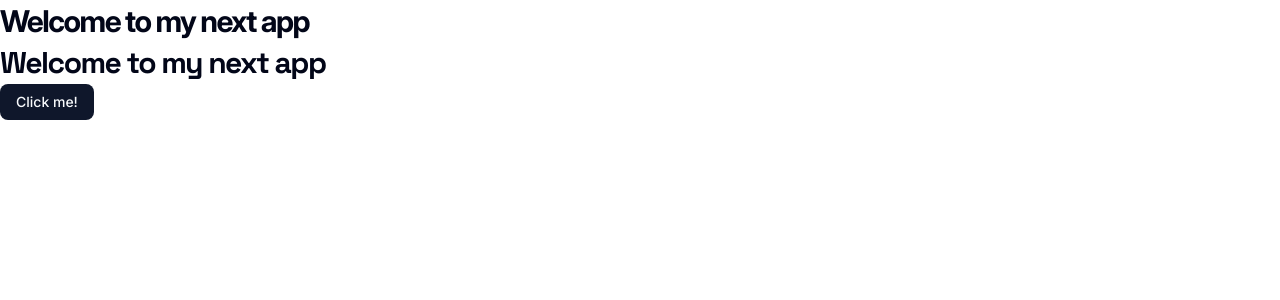
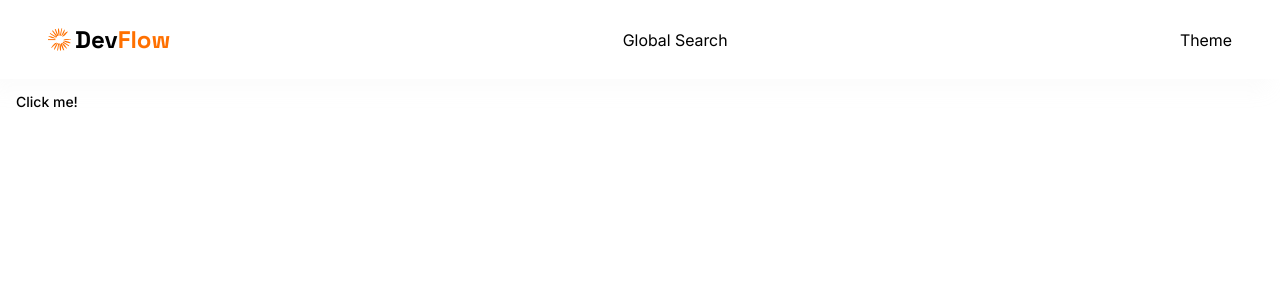
Before and after one commit to shoaibhajj/devflow-app, a Next.js app: page / in a window 1280 px wide. Shown: the top 300 px of the page. Built offline with nearby package versions, Linux system fonts and the light colour scheme.

Commit message:
creating navbar

```diff
--- a/app/globals.css
+++ b/app/globals.css
@@ -1,6 +1,5 @@
 @import "tailwindcss";
 @import "tw-animate-css";
-
 @plugin "@tailwindcss/typography";
 
 @custom-variant dark (&:is(.dark *));
@@ -457,130 +456,3 @@
   display: grid !important;
   width: 100% !important;
 }
-/*
-  ---break---
-*/
-@theme inline {
-  --radius-sm: calc(var(--radius) - 4px);
-  --radius-md: calc(var(--radius) - 2px);
-  --radius-lg: var(--radius);
-  --radius-xl: calc(var(--radius) + 4px);
-  --radius-2xl: calc(var(--radius) + 8px);
-  --radius-3xl: calc(var(--radius) + 12px);
-  --radius-4xl: calc(var(--radius) + 16px);
-  --color-background: var(--background);
-  --color-foreground: var(--foreground);
-  --color-card: var(--card);
-  --color-card-foreground: var(--card-foreground);
-  --color-popover: var(--popover);
-  --color-popover-foreground: var(--popover-foreground);
-  --color-primary: var(--primary);
-  --color-primary-foreground: var(--primary-foreground);
-  --color-secondary: var(--secondary);
-  --color-secondary-foreground: var(--secondary-foreground);
-  --color-muted: var(--muted);
-  --color-muted-foreground: var(--muted-foreground);
-  --color-accent: var(--accent);
-  --color-accent-foreground: var(--accent-foreground);
-  --color-destructive: var(--destructive);
-  --color-border: var(--border);
-  --color-input: var(--input);
-  --color-ring: var(--ring);
-  --color-chart-1: var(--chart-1);
-  --color-chart-2: var(--chart-2);
-  --color-chart-3: var(--chart-3);
-  --color-chart-4: var(--chart-4);
-  --color-chart-5: var(--chart-5);
-  --color-sidebar: var(--sidebar);
-  --color-sidebar-foreground: var(--sidebar-foreground);
-  --color-sidebar-primary: var(--sidebar-primary);
-  --color-sidebar-primary-foreground: var(--sidebar-primary-foreground);
-  --color-sidebar-accent: var(--sidebar-accent);
-  --color-sidebar-accent-foreground: var(--sidebar-accent-foreground);
-  --color-sidebar-border: var(--sidebar-border);
-  --color-sidebar-ring: var(--sidebar-ring);
-}
-/*
-  ---break---
-*/
-:root {
-  --radius: 0.625rem;
-  --card: oklch(1 0 0);
-  --card-foreground: oklch(0.129 0.042 264.695);
-  --popover: oklch(1 0 0);
-  --popover-foreground: oklch(0.129 0.042 264.695);
-  --primary: oklch(0.208 0.042 265.755);
-  --primary-foreground: oklch(0.984 0.003 247.858);
-  --secondary: oklch(0.968 0.007 247.896);
-  --secondary-foreground: oklch(0.208 0.042 265.755);
-  --muted: oklch(0.968 0.007 247.896);
-  --muted-foreground: oklch(0.554 0.046 257.417);
-  --accent: oklch(0.968 0.007 247.896);
-  --accent-foreground: oklch(0.208 0.042 265.755);
-  --destructive: oklch(0.577 0.245 27.325);
-  --border: oklch(0.929 0.013 255.508);
-  --input: oklch(0.929 0.013 255.508);
-  --ring: oklch(0.704 0.04 256.788);
-  --chart-1: oklch(0.646 0.222 41.116);
-  --chart-2: oklch(0.6 0.118 184.704);
-  --chart-3: oklch(0.398 0.07 227.392);
-  --chart-4: oklch(0.828 0.189 84.429);
-  --chart-5: oklch(0.769 0.188 70.08);
-  --sidebar: oklch(0.984 0.003 247.858);
-  --sidebar-foreground: oklch(0.129 0.042 264.695);
-  --sidebar-primary: oklch(0.208 0.042 265.755);
-  --sidebar-primary-foreground: oklch(0.984 0.003 247.858);
-  --sidebar-accent: oklch(0.968 0.007 247.896);
-  --sidebar-accent-foreground: oklch(0.208 0.042 265.755);
-  --sidebar-border: oklch(0.929 0.013 255.508);
-  --sidebar-ring: oklch(0.704 0.04 256.788);
-  --background: oklch(1 0 0);
-  --foreground: oklch(0.129 0.042 264.695);
-}
-/*
-  ---break---
-*/
-.dark {
-  --background: oklch(0.129 0.042 264.695);
-  --foreground: oklch(0.984 0.003 247.858);
-  --card: oklch(0.208 0.042 265.755);
-  --card-foreground: oklch(0.984 0.003 247.858);
-  --popover: oklch(0.208 0.042 265.755);
-  --popover-foreground: oklch(0.984 0.003 247.858);
-  --primary: oklch(0.929 0.013 255.508);
-  --primary-foreground: oklch(0.208 0.042 265.755);
-  --secondary: oklch(0.279 0.041 260.031);
-  --secondary-foreground: oklch(0.984 0.003 247.858);
-  --muted: oklch(0.279 0.041 260.031);
-  --muted-foreground: oklch(0.704 0.04 256.788);
-  --accent: oklch(0.279 0.041 260.031);
-  --accent-foreground: oklch(0.984 0.003 247.858);
-  --destructive: oklch(0.704 0.191 22.216);
-  --border: oklch(1 0 0 / 10%);
-  --input: oklch(1 0 0 / 15%);
-  --ring: oklch(0.551 0.027 264.364);
-  --chart-1: oklch(0.488 0.243 264.376);
-  --chart-2: oklch(0.696 0.17 162.48);
-  --chart-3: oklch(0.769 0.188 70.08);
-  --chart-4: oklch(0.627 0.265 303.9);
-  --chart-5: oklch(0.645 0.246 16.439);
-  --sidebar: oklch(0.208 0.042 265.755);
-  --sidebar-foreground: oklch(0.984 0.003 247.858);
-  --sidebar-primary: oklch(0.488 0.243 264.376);
-  --sidebar-primary-foreground: oklch(0.984 0.003 247.858);
-  --sidebar-accent: oklch(0.279 0.041 260.031);
-  --sidebar-accent-foreground: oklch(0.984 0.003 247.858);
-  --sidebar-border: oklch(1 0 0 / 10%);
-  --sidebar-ring: oklch(0.551 0.027 264.364);
-}
-/*
-  ---break---
-*/
-@layer base {
-  * {
-    @apply border-border outline-ring/50;
-  }
-  body {
-    @apply bg-background text-foreground;
-  }
-}
--- a/app/layout.tsx
+++ b/app/layout.tsx
@@ -2,6 +2,7 @@
 import localFont from "next/font/local";
 
 import "./globals.css";
+import Navbar from "@/components/navigation/navbar";
 import ThemeProvider from "@/context/Theme";
 
 const inter = localFont({
@@ -39,6 +40,7 @@
           enableSystem
           disableTransitionOnChange
         >
+          <Navbar/>
           {children}
         </ThemeProvider>
       </body>
--- /dev/null
+++ b/components/navigation/navbar/index.tsx
@@ -0,0 +1,26 @@
+import Image from "next/image";
+import Link from "next/link";
+
+function Navbar() {
+  return (
+    <nav className="flex-between background-light900_dark200 fixed z-50 w-full gap-5 p-6 shadow-light-300 dark:shadow-none sm:px-12 ">
+      <Link href={"/"} className="flex items-center gap-1">
+        <Image
+          src={"/images/site-logo.svg"}
+          width={23}
+          height={23}
+          alt="DevFlow Logo"
+        />
+        <p className="h2-bold font-space-grotesk text-dark-100 dark:text-light-900 max-sm:hidden">
+          Dev<span className="text-primary-500">Flow</span>
+        </p>
+      </Link>
+
+      <p>Global Search</p>
+
+      <div className="flex-between gap-5">Theme</div>
+    </nav>
+  );
+}
+
+export default Navbar;
```
